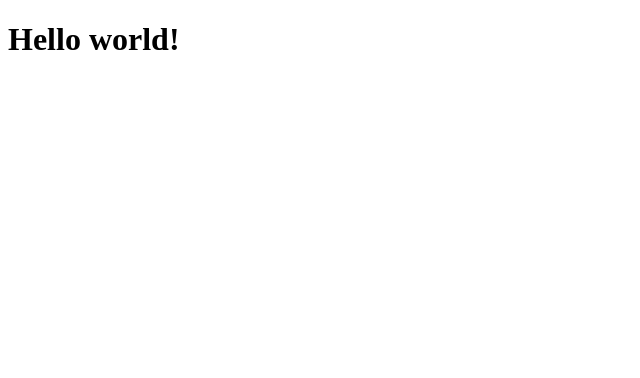
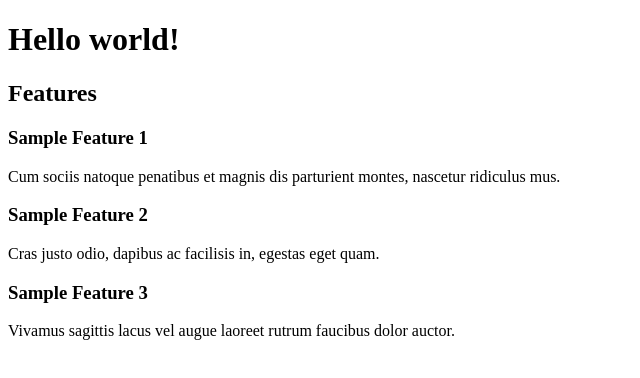
Before and after one commit to jasonlav/reaction, a React (Vite) app: page / in a window 1280 px wide. Shown: the top 378 px of the page, without its empty margins (0-640 px from the left). Built offline with nearby package versions, Linux system fonts and the light colour scheme.

Commit message:
Add Features component to App

```diff
--- a/src/App.tsx
+++ b/src/App.tsx
@@ -1,7 +1,35 @@
+import Features from "./components/Features";
+
 type Props = {
   message: string;
 };
 
 export default function App({ message }: Props) {
-  return <h1>{message}</h1>;
+  return (
+    <>
+      <h1>{message}</h1>
+      <section>
+        <h2>Features</h2>
+        <Features
+          features={[
+            {
+              title: "Sample Feature 1",
+              description:
+                "Cum sociis natoque penatibus et magnis dis parturient montes, nascetur ridiculus mus.",
+            },
+            {
+              title: "Sample Feature 2",
+              description:
+                "Cras justo odio, dapibus ac facilisis in, egestas eget quam.",
+            },
+            {
+              title: "Sample Feature 3",
+              description:
+                "Vivamus sagittis lacus vel augue laoreet rutrum faucibus dolor auctor.",
+            },
+          ]}
+        />
+      </section>
+    </>
+  );
 }
```
